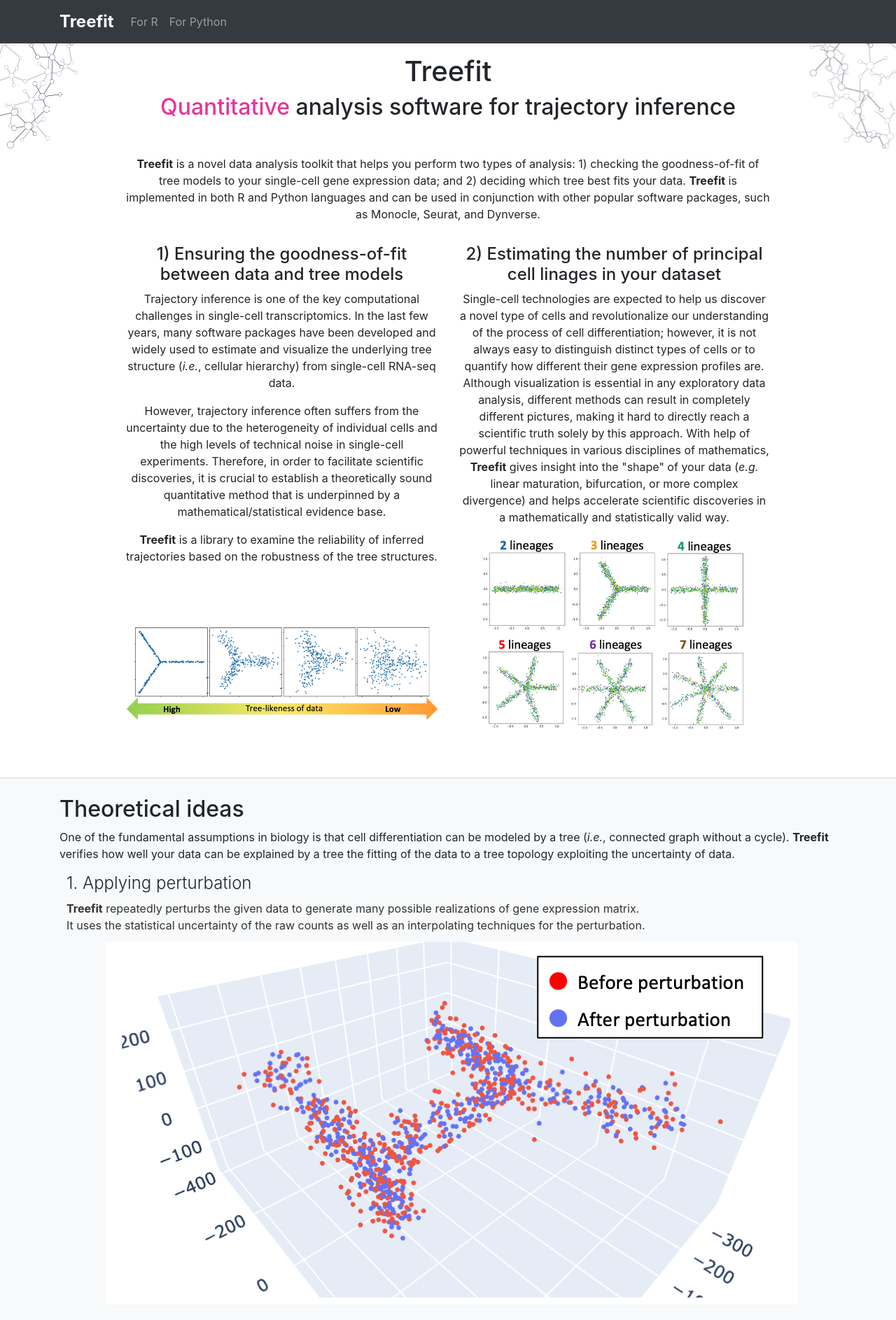
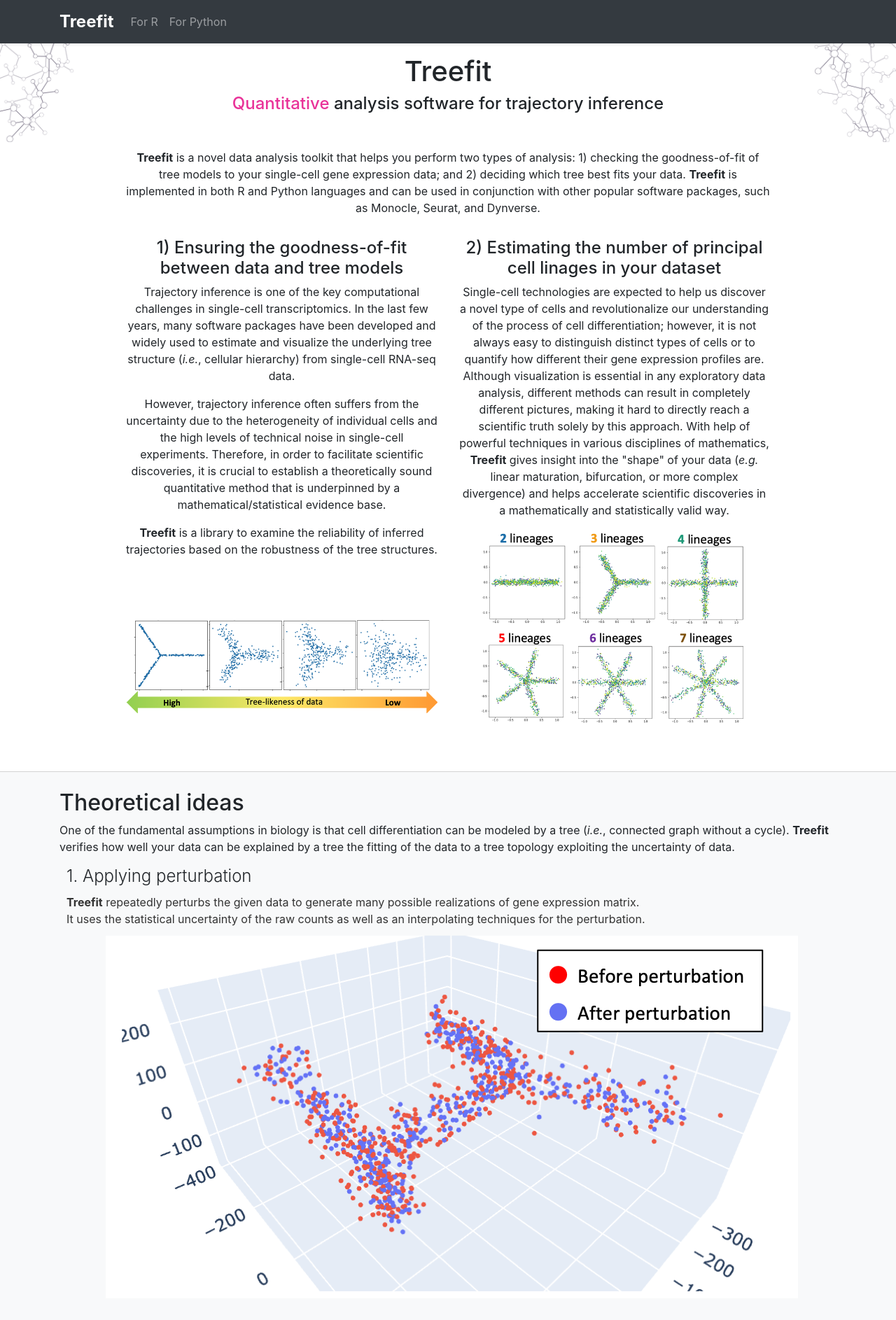
Before and after one commit to hayamizu-lab/hayamizu-lab.github.io, a Jekyll site: the page built from treefit/index.html, in a window 1280 px wide. Shown: the top 1886 px of the page at 70% size. Built offline with Jekyll 4.4.1, drawn with Linux system fonts in a browser that asks for light colours.

Commit message:
Reduce sub-title font size

```diff
--- a/assets/stylesheets/main.scss
+++ b/assets/stylesheets/main.scss
@@ -34,6 +34,10 @@
 }
 
 #section-title {
+  h2 {
+    font-size: 1.5rem;
+  }
+
   .title-content {
     padding-top: 1rem;
     padding-bottom: 2rem;
```
